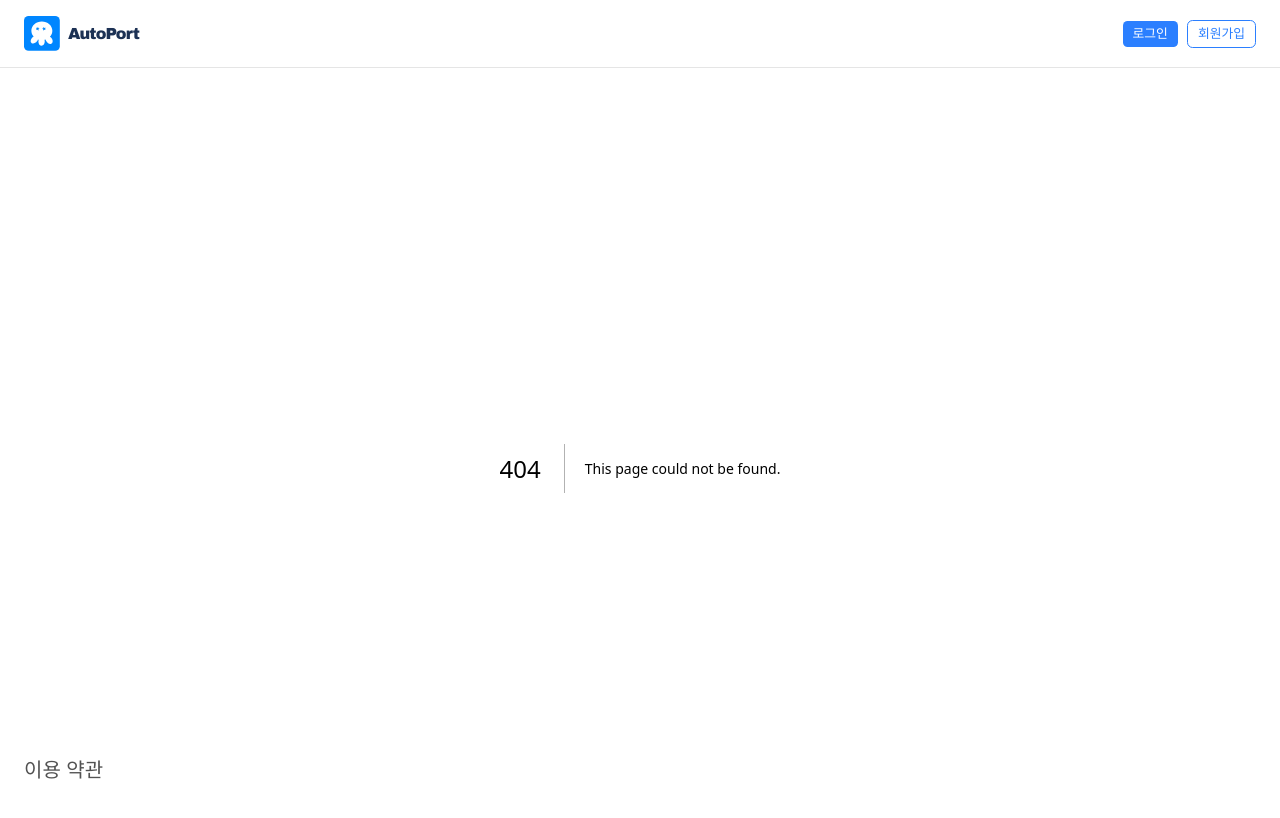
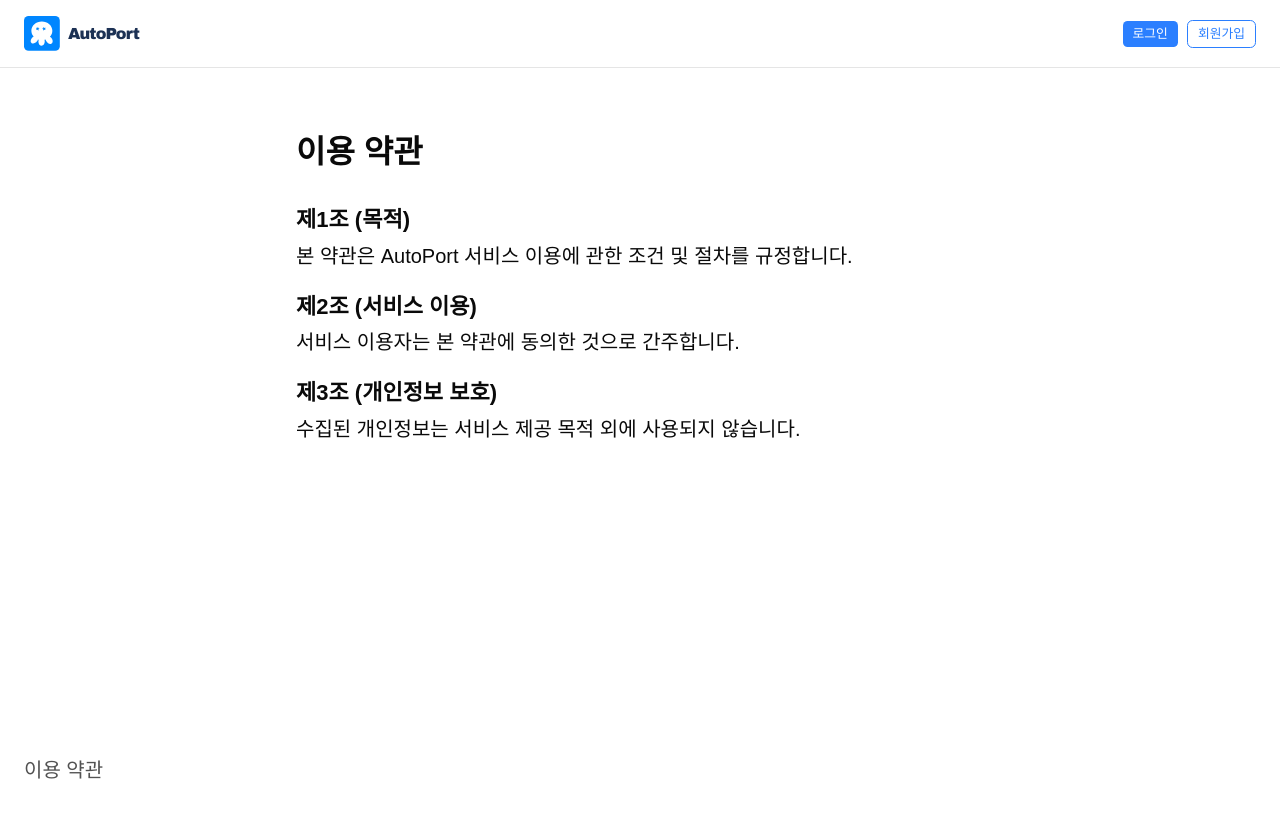
Before and after one commit to AutoportProject/autoport-fe, a Next.js app: page /terms in a window 1280 px wide. Before the commit this address had no page. Shown: the top 818 px of the page. Built offline with nearby package versions, Linux system fonts and the light colour scheme; a web font is replaced by a local one.

Commit message:
feat: 메인 페이지 및 이용약관 페이지 구현 #12

```diff
--- a/src/app/page.tsx
+++ b/src/app/page.tsx
@@ -1,10 +1,8 @@
-import Header from '@/components/layout/Header'
 import Image from 'next/image'
 
 export default function Page() {
   return (
     <div className="flex flex-col min-h-screen">
-      <Header />
       <div className="flex flex-col items-center justify-center flex-1 gap-6 px-10">
         <p className="text-center text-2xl font-bold leading-tight">
           나만의 <span className="text-blue-500">개발 스토리</span>를 담는{' '}
--- /dev/null
+++ b/src/app/terms/page.tsx
@@ -0,0 +1,21 @@
+export default function TermsPage() {
+  return (
+    <div className="flex flex-col min-h-screen px-10 py-16 max-w-3xl mx-auto">
+      <h1 className="title-bold mb-8">이용 약관</h1>
+      <div className="flex flex-col gap-6 body-m">
+        <section>
+          <h2 className="title-sb-md mb-2">제1조 (목적)</h2>
+          <p>본 약관은 AutoPort 서비스 이용에 관한 조건 및 절차를 규정합니다.</p>
+        </section>
+        <section>
+          <h2 className="title-sb-md mb-2">제2조 (서비스 이용)</h2>
+          <p>서비스 이용자는 본 약관에 동의한 것으로 간주합니다.</p>
+        </section>
+        <section>
+          <h2 className="title-sb-md mb-2">제3조 (개인정보 보호)</h2>
+          <p>수집된 개인정보는 서비스 제공 목적 외에 사용되지 않습니다.</p>
+        </section>
+      </div>
+    </div>
+  )
+}
```
